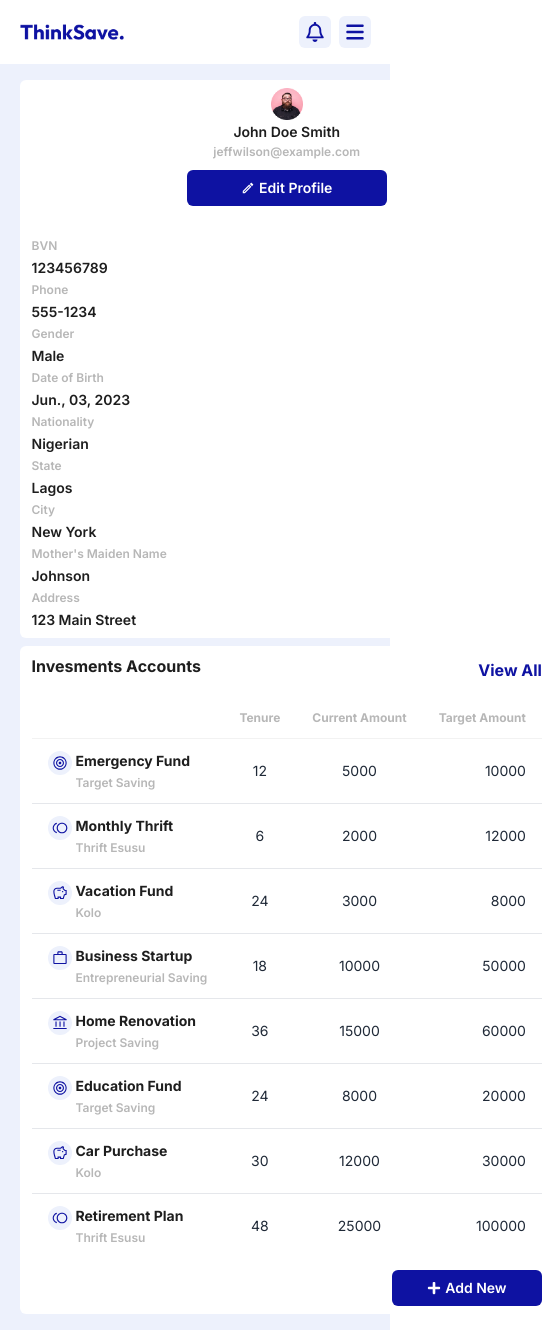
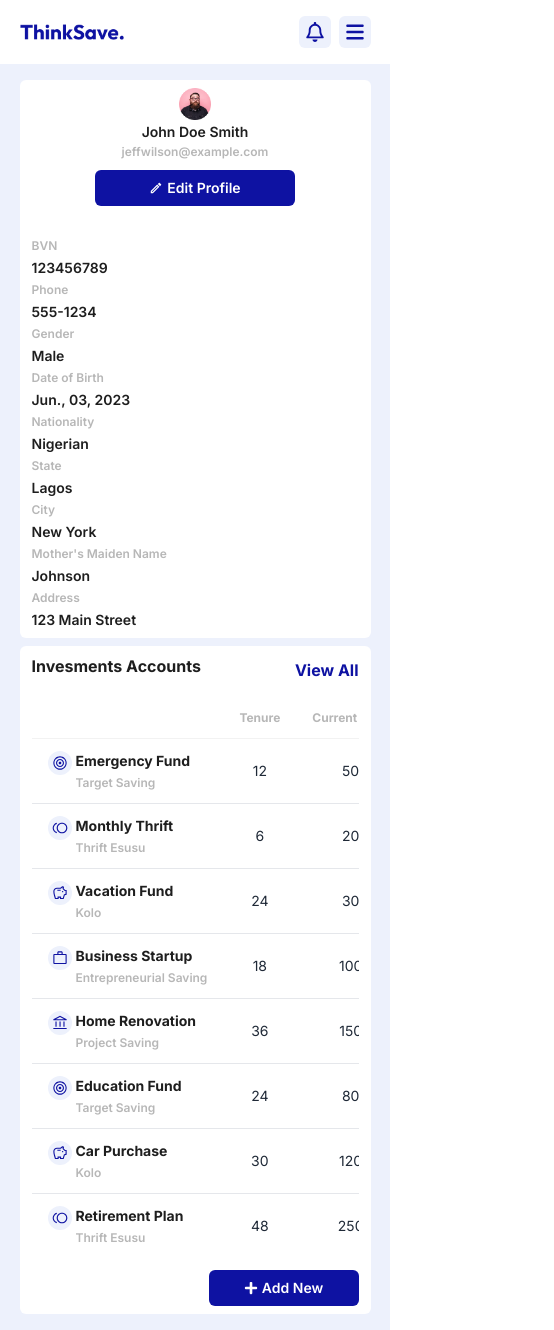
Before and after one commit to Nwachukwu-Uzor/think-save, a Next.js app: page /profile in a window 390 px wide. Shown: the whole page, 554 px wide, since content can reach past the window. Built offline with nearby package versions, Linux system fonts and the light colour scheme.

Commit message:
Fix: overflowing transaction table on small scrren

```diff
--- a/app/(main)/profile/page.tsx
+++ b/app/(main)/profile/page.tsx
@@ -115,8 +115,8 @@ const Profile = () => {
   return (
     <>
       <Container>
-        <section className="grid lg:grid-cols-7 xl:grid-cols-8 gap-2 lg:gap-3 items-start justify-between">
-          <div className="lg:col-span-3">
+        <section className="grid grid-cols-1 lg:grid-cols-7 xl:grid-cols-8 gap-2 lg:gap-3 items-start justify-between ">
+          <div className="col-span-1 lg:col-span-3">
             <Card>
               <UserDetails
                 user={dummyUser}
@@ -124,7 +124,7 @@ const Profile = () => {
               />
             </Card>
           </div>
-          <div className="lg:col-span-4 xl:col-span-5">
+          <div className="col-span-1 lg:col-span-4 xl:col-span-5">
             <Card>
               <div className="flex justify-between items-center">
                 <h2 className="text-black font-bold mb-2">
--- a/components/profile/investment-accounts.tsx
+++ b/components/profile/investment-accounts.tsx
@@ -19,7 +19,8 @@ export const InvestmentAccounts: React.FC<Props> = ({ investments }) => {
     "thrift esusu": { iconSrc: "/assets/images/thrift-icon.svg" },
   };
   return (
-    <div className="overflow-x-auto">
+    <div>
+      <div className="overflow-auto">
         <table className="table w-full whitespace-nowrap">
           <thead className="text-fade font-semibold border-0">
             <tr>
@@ -62,5 +63,6 @@ export const InvestmentAccounts: React.FC<Props> = ({ investments }) => {
           </tbody>
         </table>
       </div>
+    </div>
   );
 };
--- a/components/profile/user-details.tsx
+++ b/components/profile/user-details.tsx
@@ -25,7 +25,7 @@ export const UserDetails: React.FC<Props> = ({ user, handleEditBtnClick }) => {
   } = user;
   return (
     <>
-      <div className="flex flex-col items-center justify-center gap-0.5">
+      <div className="w-full flex flex-col items-center justify-center gap-0.5">
         <Image
           src={avatarUrl}
           alt="Think Save"
--- a/components/shared/input.tsx
+++ b/components/shared/input.tsx
@@ -28,7 +28,7 @@ export const TextInput: React.FC<Props> = ({
         ) : null}
         <input
           {...props}
-          className={`relative w-full bg-accent-blue py-1.5 px-2 focus:border-none focus:outline-none focus:ring-[0.5px] focus:ring-main-blue rounded-md duration-50 ${
+          className={`relative w-full bg-accent-blue py-1.5 px-2 focus:border-none focus:outline-none focus:ring-[0.5px] focus:ring-main-blue rounded-md duration-50 placeholder:opacity-70 placeholder:text-xs placeholder:text-fade ${
             rightIcon ? "pr-6" : ""
           } ${leftIcon ? "pl-6" : ""}`}
         />
```
Lines whose indentation alone changed are shown as unchanged.
